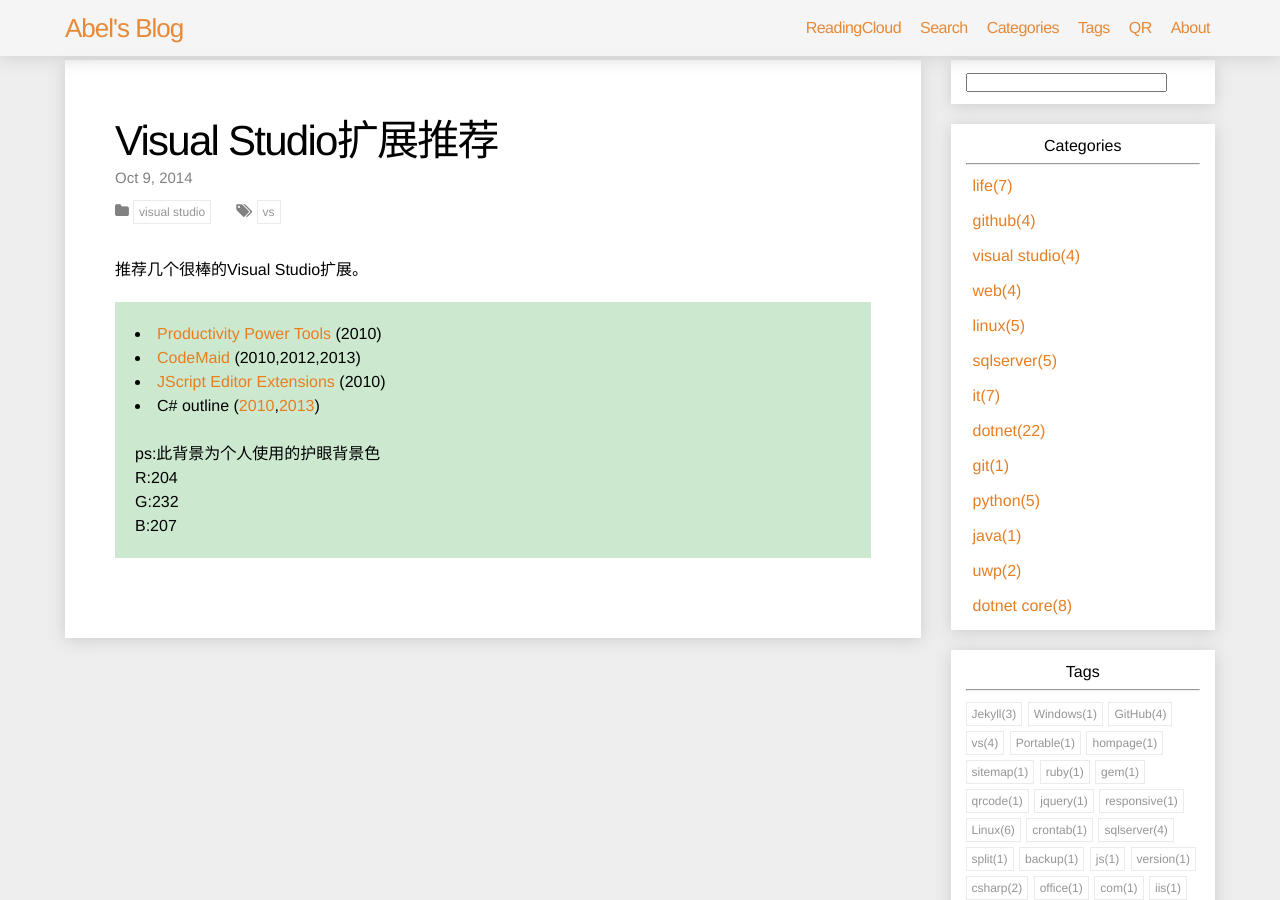
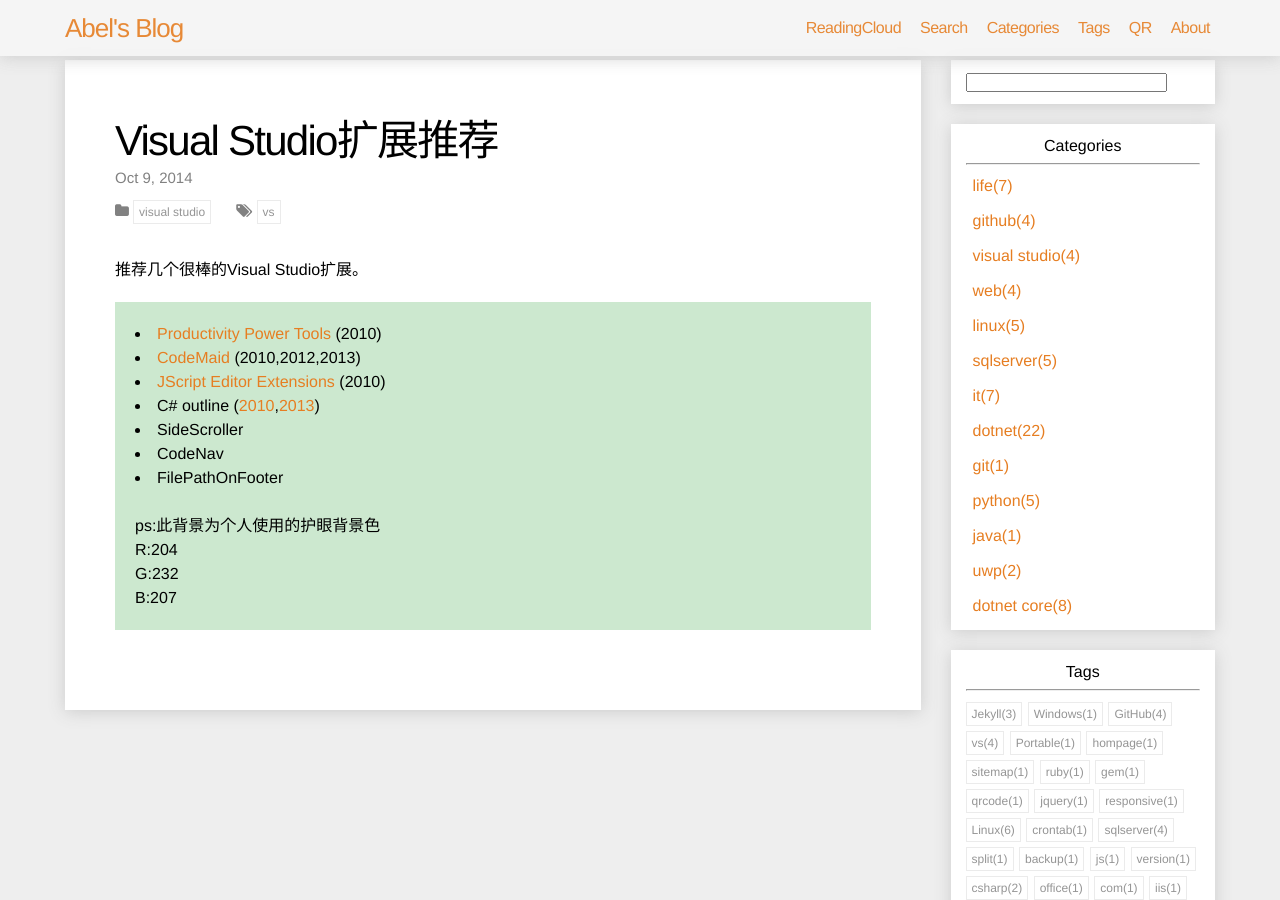
Before and after one commit to Abel-Liu/Abel-Liu.github.io, a Jekyll site: the page built from _posts/Visual Studio/2014-10-09-visual-studio-extensions.md, in a window 1280 px wide and 900 px high. Built offline with Jekyll 4.4.1, drawn with Linux system fonts in a browser that asks for light colours; nearby versions of some CDN libraries; comment, search, counter and statistics services are not loaded.

Commit message:
Update 2014-10-09-visual-studio-extensions.md

```diff
--- a/_posts/Visual Studio/2014-10-09-visual-studio-extensions.md
+++ b/_posts/Visual Studio/2014-10-09-visual-studio-extensions.md
@@ -11,7 +11,6 @@
 <li>
 <a href="https://visualstudiogallery.msdn.microsoft.com/d0d33361-18e2-46c0-8ff2-4adea1e34fef" target="_blank">Productivity Power Tools</a> (2010)
 </li>
-
 <li>
 <a href="http://www.codemaid.net" target="_blank">CodeMaid</a> (2010,2012,2013)
 </li>
@@ -21,6 +20,10 @@
 
 <li>C# outline (<a href="https://visualstudiogallery.msdn.microsoft.com/4d7e74d7-3d71-4ee5-9ac8-04b76e411ea8" target="_blank">2010</a>,<a href="https://visualstudiogallery.msdn.microsoft.com/6c3c5dec-1534-4c42-81b1-cfd4615fd0e9" target="_blank">2013</a>)
 </li>
+<li>SideScroller</li>
+<li>CodeNav</li>
+<li>FilePathOnFooter</li>
+
 <br />
 ps:此背景为个人使用的护眼背景色<br />
 R:204<br />
```
